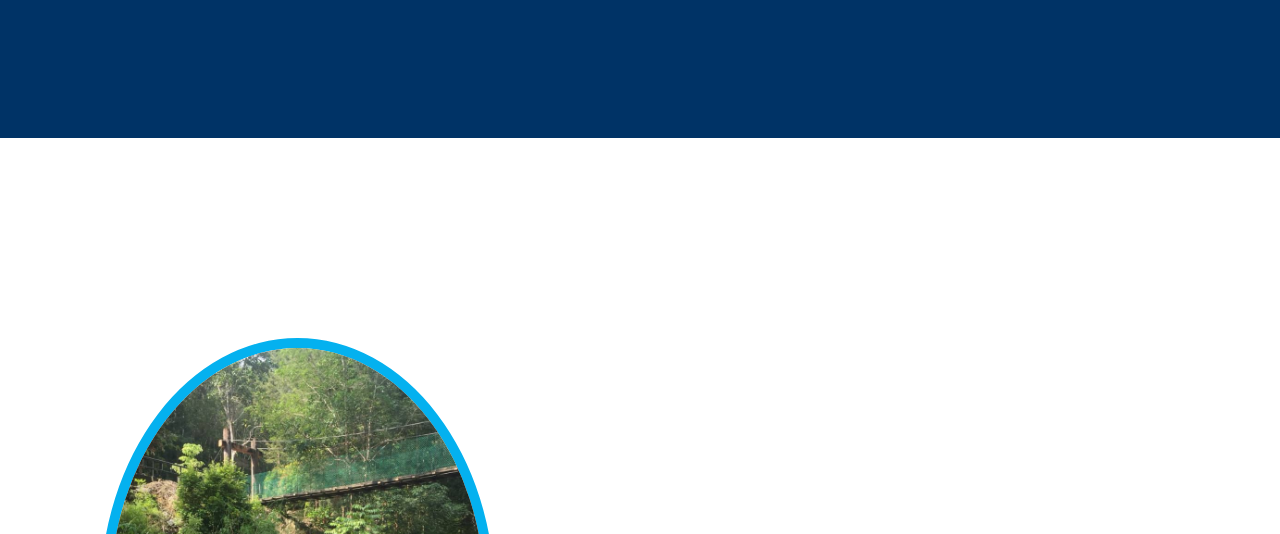
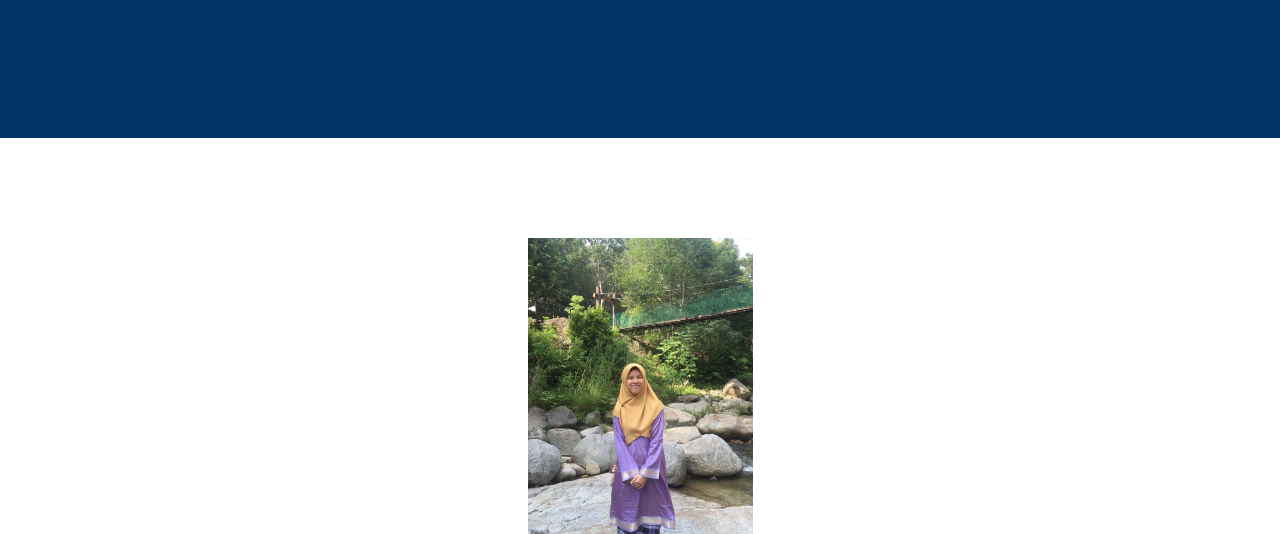
Before and after one commit to AmiraHamizol/Amirah-s-Website, a plain HTML site: page Home.html in a window 1280 px wide. Shown: the part 266-800 px from the top of the page. Drawn offline with Linux system fonts and the light colour scheme.

Commit message:
Update Home.html

```diff
--- a/Home.html
+++ b/Home.html
@@ -78,7 +78,7 @@ li a:hover, .abtbtn .quabtn .skillsbtn .expbtn {
 
 <!--Second Division-->
 <center>
-<img src="mira.jpg" style="height: 500px; margin: 100px; border-radius: 50%; border: 10px solid #04B1EFFF; float: left;">
+<img src="mira.jpg" style="height: 300px; margin: 100px;">
 	<div id="seconddivision" style=" height: 1200px; margin: 100px;">
 		<table width="700" border="1" style="margin: 100px;">
 		<tr>
```
